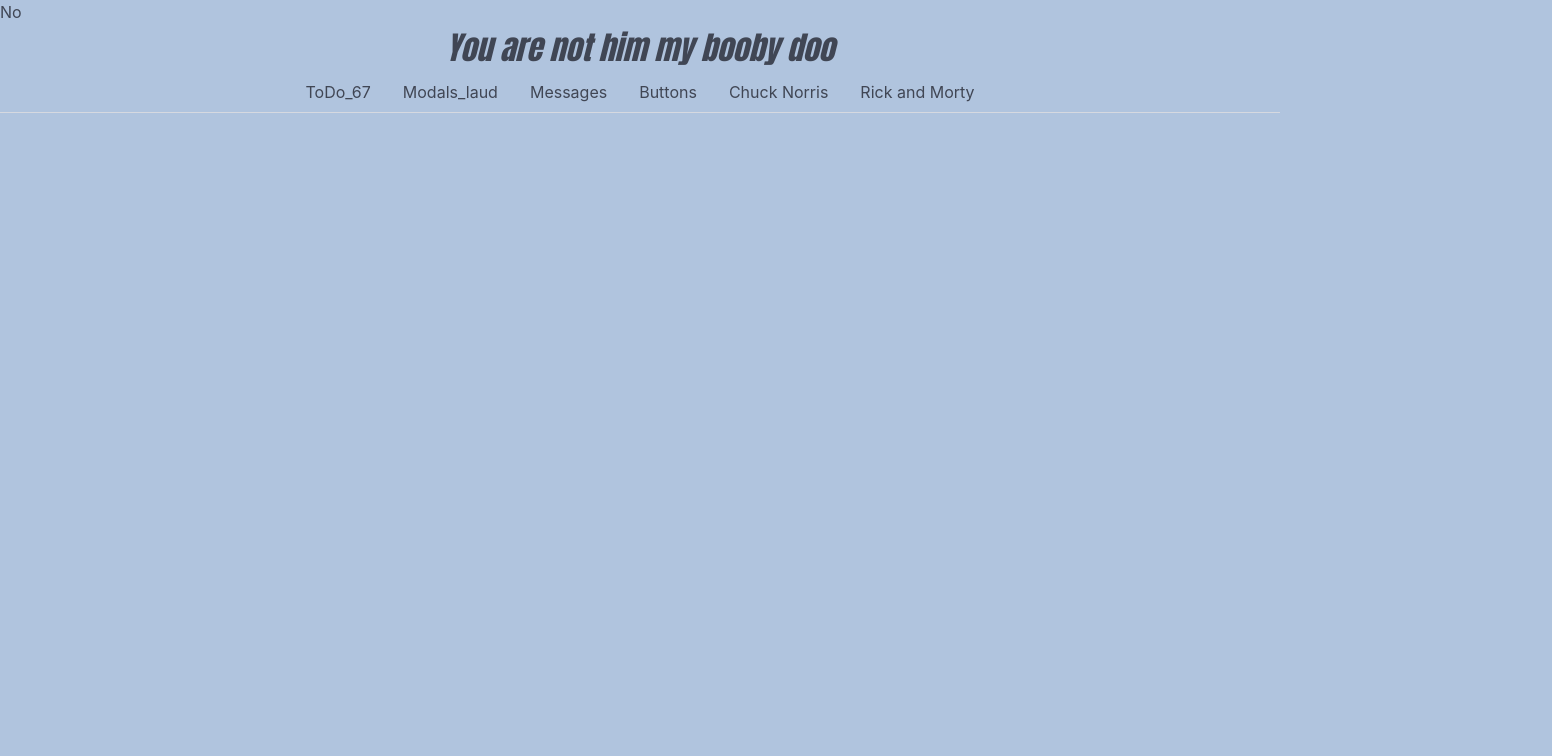
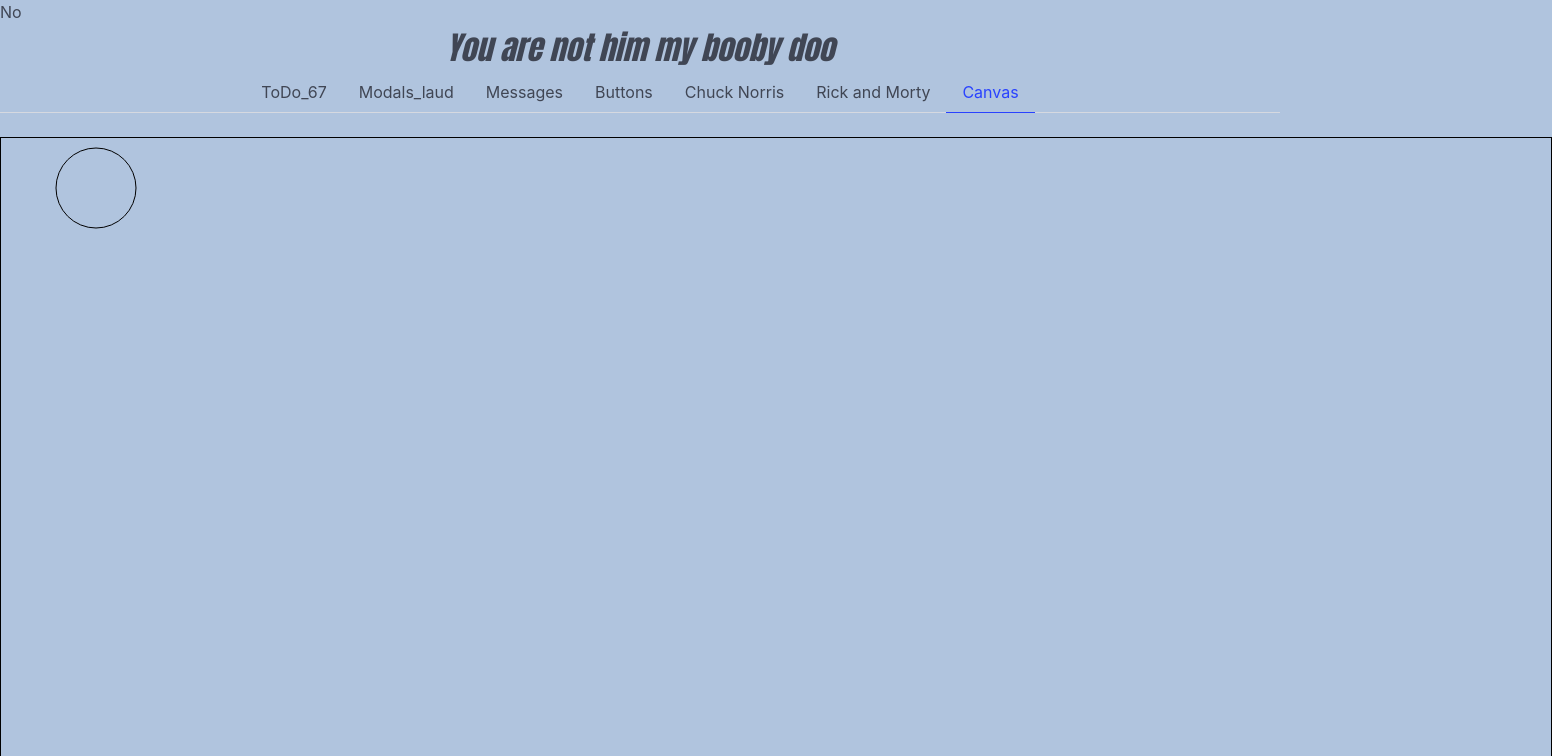
Before and after one commit to RainerTA-24A/learnnode, a Vue app: page /canvas in a window 1280 px wide. Shown: the top 756 px of the page, 1552 px wide, since content can reach past the window. Built offline with nearby package versions, Linux system fonts and the light colour scheme.

Commit message:
pooleni 15.04

```diff
--- a/src/index.js
+++ b/src/index.js
@@ -8,6 +8,7 @@ import Messages from "./pages/Messages.vue";
 import Buttons from "./pages/Buttons.vue";
 import ChuckNorris from "./pages/ChuckNorris.vue";
 import RickAndMorty from "./pages/RickAndMorty.vue";
+import CanvasExample from "./pages/CanvasExample.vue";
 
 const routes = [
   { path: "/", component: ToDo, name: "ToDo_67" },
@@ -16,6 +17,7 @@ const routes = [
   { path: "/buttons", component: Buttons, name: "Buttons" },
   { path: "/chuck", component: ChuckNorris, name: 'Chuck Norris' },
   { path: "/rickandmorty", component: RickAndMorty, name: 'Rick and Morty' },
+  { path: "/canvas", component: CanvasExample, name: 'Canvas' },
 ];
 
 export const router = createRouter({
--- /dev/null
+++ b/src/pages/CanvasExample.vue
@@ -0,0 +1,21 @@
+<script setup>
+import { onMounted } from 'vue';
+
+onMounted(() => {
+    let c = document.getElementById("myCanvas");
+    let ctx = c.getContext("2d");
+    ctx.beginPath();
+    ctx.arc(95, 50, 40, 0, 2 * Math.PI);
+    ctx.stroke();
+});
+</script>
+
+<template>
+    <canvas id="myCanvas" height="800" width="1550"></canvas>
+</template>
+<style>
+canvas {
+    border: 1px solid black;
+
+}
+</style>
```
Also changed, not shown: test.txt.
